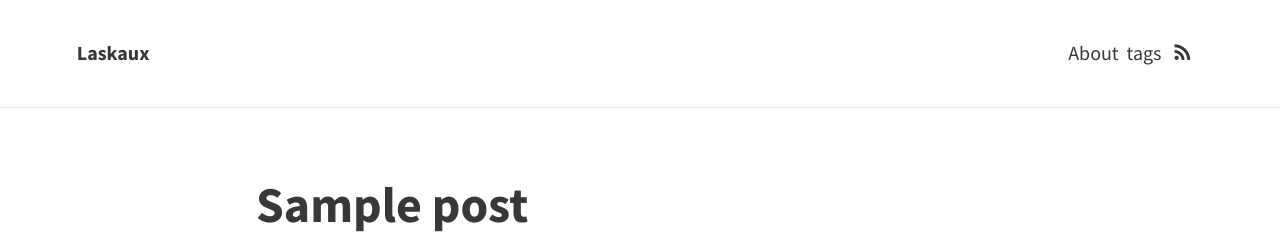
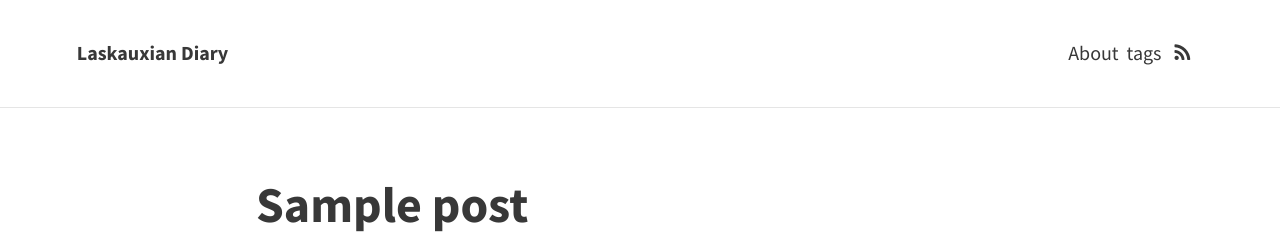
Before and after one commit to laskaux/laskaux.github.io, a Jekyll site: the page built from index.html, in a window 1280 px wide. Shown: the top 235 px of the page. Built offline with Jekyll 4.4.1, drawn with Linux system fonts in a browser that asks for light colours; the list of posts is cut into pages by our own code.

Commit message:
Title changed

```diff
--- a/_config.yml
+++ b/_config.yml
@@ -5,11 +5,11 @@ url: "https://laskaux.github.io/"
 # THEME-SPECIFIC CONFIGURATION
 theme_settings:
   # Meta
-  title: Laskaux
+  title: Laskauxian Diary
   avatar:
   favicon:
   gravatar: # Email MD5 hash
-  description: "Laskaux's blog" # used by search engines
+  description: # used by search engines
 
   # Header and footer text
   header_text:
```
